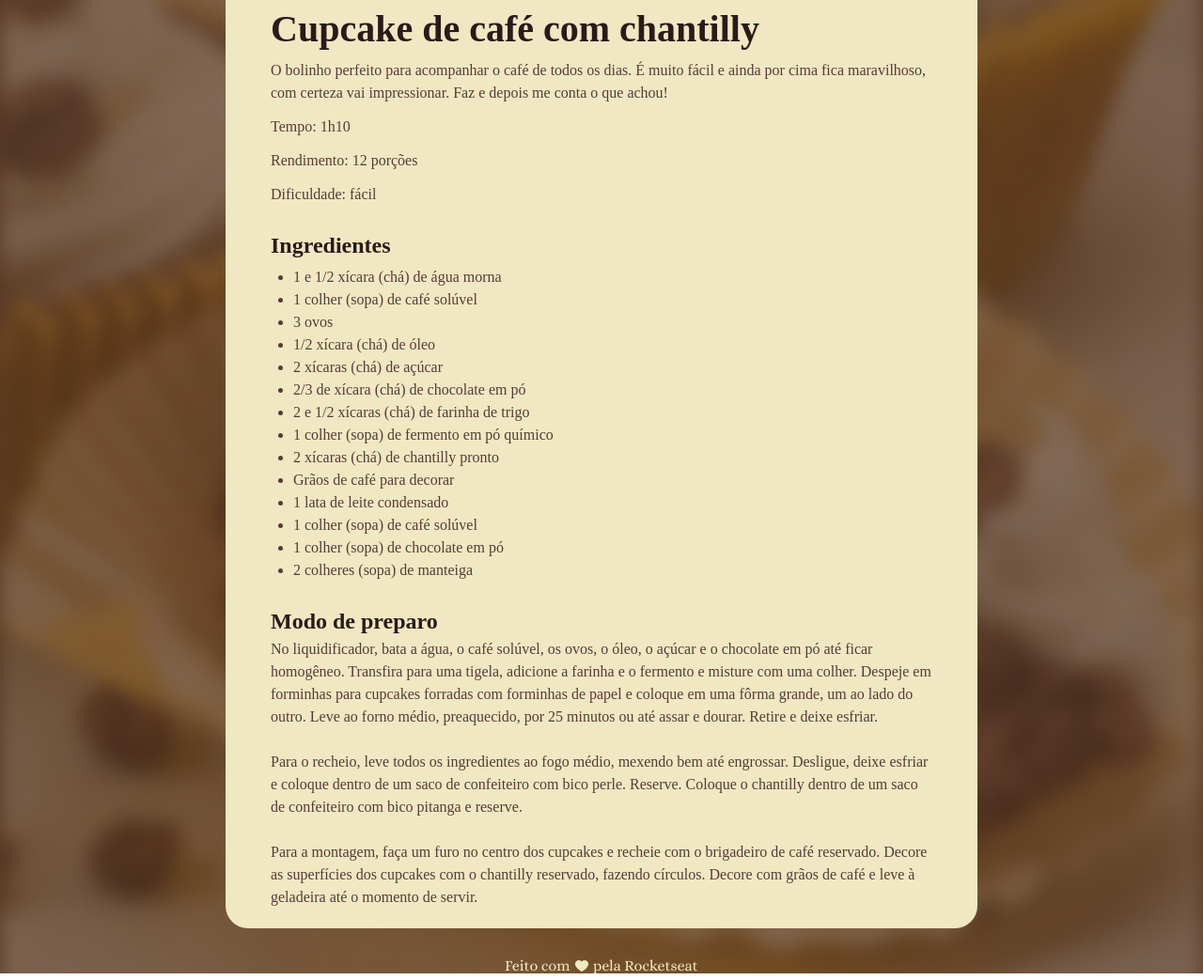
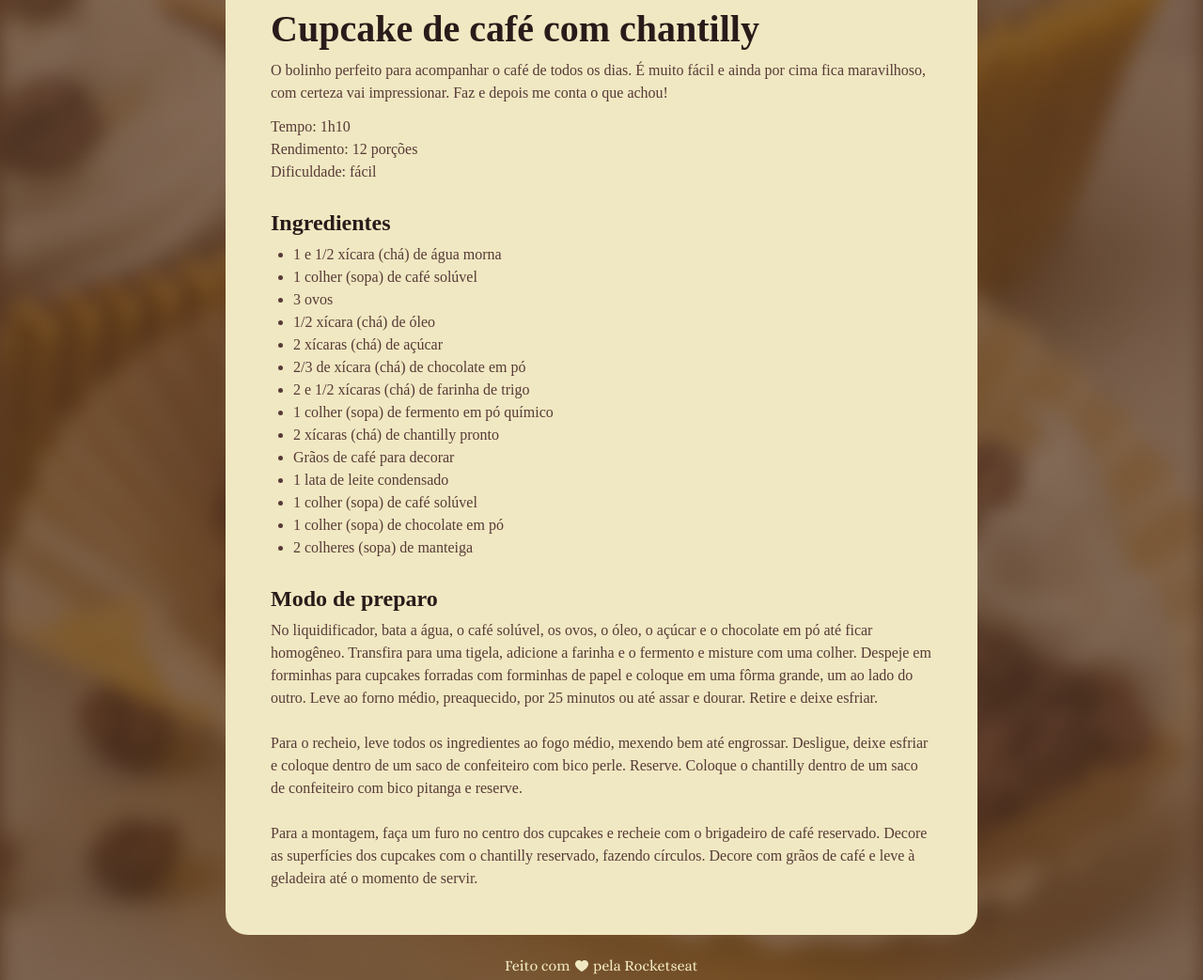
Before and after one commit to gabrieldborges/RecipePage, a plain HTML site: page index.html in a window 1280 px wide. Shown: the part 500-1543 px from the top of the page at 94% size. Drawn offline with Linux system fonts and the light colour scheme; a web font is replaced by a local one.

Commit message:
adjusting spaces

```diff
--- a/index.html
+++ b/index.html
@@ -21,9 +21,9 @@
             fácil e ainda por cima fica maravilhoso, com certeza vai
             impressionar. Faz e depois me conta o que achou!
           </p>
-          <p>Tempo: 1h10</p>
-          <p>Rendimento: 12 porções</p>
-          <p>Dificuldade: fácil</p>
+          <p>Tempo: 1h10 <br>
+         Rendimento: 12 porções <br>
+          Dificuldade: fácil</p>
         </section>
         <section id="ingredientes">
           <h2>Ingredientes</h2>
@@ -49,7 +49,7 @@
           <p>No liquidificador, bata a água, o café solúvel, os ovos, o óleo, o açúcar e o chocolate em pó até ficar homogêneo. Transfira para uma tigela, adicione a farinha e o fermento e misture com uma colher. Despeje em forminhas para cupcakes forradas com forminhas de papel e coloque em uma fôrma grande, um ao lado do outro. Leve ao forno médio, preaquecido, por 25 minutos ou até assar e dourar. Retire e deixe esfriar. <br><br>
             Para o recheio, leve todos os ingredientes ao fogo médio, mexendo bem até engrossar. Desligue, deixe esfriar e coloque dentro de um saco de confeiteiro com bico perle. Reserve. Coloque o chantilly dentro de um saco de confeiteiro com bico pitanga e reserve. <br><br>
             Para a montagem, faça um furo no centro dos cupcakes e recheie com o brigadeiro de café reservado. Decore as superfícies dos cupcakes com o chantilly reservado, fazendo círculos. Decore com grãos de café e leve à geladeira até o momento de servir.</p>
-        </section>
+          </section>
       </main>
     </div>
   </body>
--- a/style.css
+++ b/style.css
@@ -1,5 +1,4 @@
 *{
-  box-sizing: border-box;
   margin: 0;
   padding: 0;
 }
@@ -21,19 +20,22 @@ body{
   background-size: cover;
 }
 #page{
-  padding: 24px;
+  box-sizing: border-box;
   background-color: var(--surface-color);
   width: 800px;
-  height: 1440px;
+  /* height: 1440px; */
   border-radius: 24px;
   margin: 48px auto;
+  padding: 24px;
 }
 #page img{
+
   border-radius: 16px;
 }
 main{
-  margin-top: ;
-  padding: 24px;
+
+ padding: 24px;
+
 }
 h1{
   line-height: 140%;
@@ -59,3 +61,7 @@ ul{
   margin-top: 4px;
   padding-left: 24px;
 }
+#preparo p{
+  margin-top: 4px;
+
+}
```
